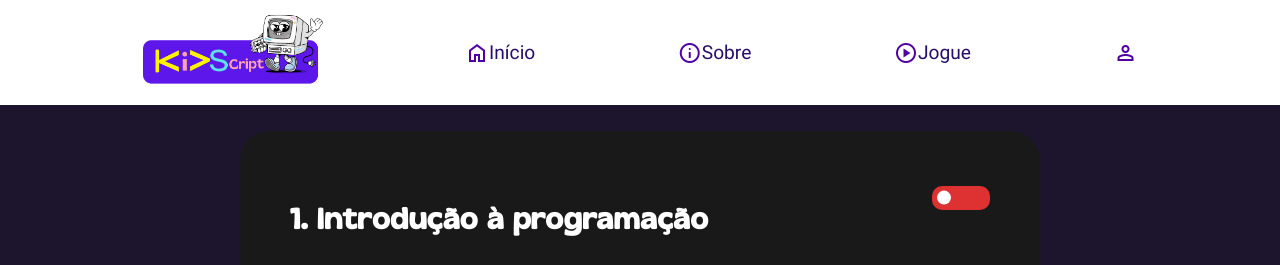
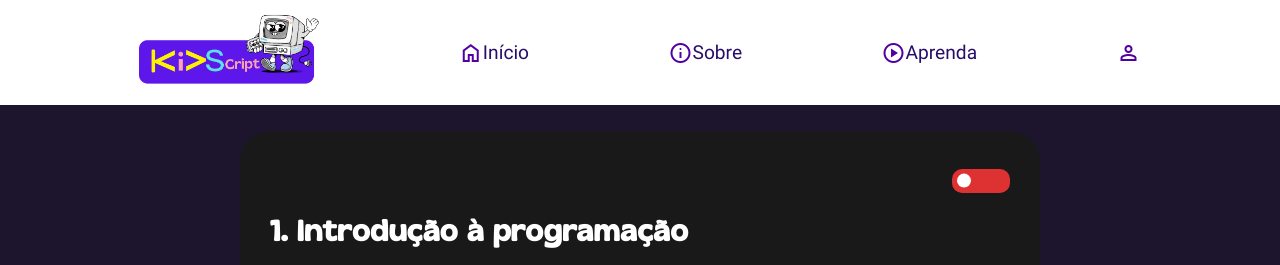
Before and after one commit to alibiohenrique/projeto-tcc, a PHP site: page /pages/content.php in a window 1280 px wide. Shown: the top 265 px of the page. Run offline with PHP 8.4, Linux system fonts and the light colour scheme.

Commit message:
referencias,header jogue e botão do modulo

```diff
--- a/assets/script/profile.js
+++ b/assets/script/profile.js
@@ -1,3 +1,4 @@
+// Referência para criar o blur W3schools e developer.mozilla
 
 function activeBlur(){
     const element = document.getElementById("blur");
--- a/components/header/header.php
+++ b/components/header/header.php
@@ -25,7 +25,7 @@
                     <span class="material-symbols-outlined">
                         play_circle
                     </span>
-                    <p class="highlight-hover">Jogue</p>
+                    <p class="highlight-hover">Aprenda</p>
                 </a>
             </li>
 
--- a/pages/about.php
+++ b/pages/about.php
@@ -28,6 +28,9 @@
         <h2>Sobre Nós</h2 data-aos="fade-left">
 
         <div class="mvv">
+
+        <!--  Utilizção de Data aos para animações da página  -->
+
             <div class="mission card" data-aos="fade-left">
                 <h3>Nossa missão</h3>
                 <p>
--- a/pages/content.php
+++ b/pages/content.php
@@ -24,13 +24,16 @@
             <div class="expSection" id="expSection">
                 <div class="exp-inform">
                     <div class="video">
-                        <div class="title-btn">
-
-                            <h2>1. Introdução à programação</h2>
+                        <!-- Referência para criação visual do botãõ Universe.io -->
+                        <div class="btn_div">
                             <label class="switch btn-exp">
                                 <input type="checkbox" id="toggle">
                                 <span class="slider"></span>
                             </label>
+                        </div>
+
+                        <div class="title-btn">
+                            <h2>1. Introdução à programação</h2>
                         </div>
                         <iframe src="https://www.youtube.com/embed/eIEPOiuk-Gs?si=wSboZT3AJj4EQNFs" title="YouTube video player" frameborder="0" allow="accelerometer; autoplay; clipboard-write; encrypted-media; gyroscope; picture-in-picture; web-share" referrerpolicy="strict-origin-when-cross-origin" allowfullscreen></iframe>
                     </div>
@@ -38,7 +41,6 @@
 
                     <div id="modulo" class="text-content">
                         <h2>O que é programação?</h2>
-                        <!-- <p>Programação é como aprender um novo idioma para se comunicar com máquinas e computadores. Quando programamos, damos instruções especificas sobre o que as máquinas devem fazer. Com isso, é possível criar aplicativos, jogos, sites e controlar robôs, ensinando as máquinas a realizar tarefas de acordo com suas necessidades e desejos.</p> -->
 
                         <p>A programação é como falar com máquinas e computadores e foi criada para dizer o que queremos que as máquinas façam. Com a programação, é possível criar aplicativos, jogos, sites e controlar robôs, ensinando as máquinas a realizar tarefas de acordo com nossas necessidades</p>
 
--- a/pages/profile.php
+++ b/pages/profile.php
@@ -44,6 +44,8 @@ $name = isset($_SESSION['user_name']) ? $_SESSION['user_name'] : "Nome não disp
     <main>
 
         <div class="section profile" id="section">
+
+        <!-- Funcionalidade de pop-up utilizando bootstrap -->
 
             <div class="modal fade" id="staticBackdrop" data-bs-backdrop="static" data-bs-keyboard="false" tabindex="-1"
                 aria-labelledby="staticBackdropLabel" aria-hidden="true">
--- a/styles/content.css
+++ b/styles/content.css
@@ -23,21 +23,6 @@ header {
     padding: 30px;
     gap: 20px;
     border-radius: 30px;
-}
-
-.title-btn{
-    display: flex;
-    justify-content: space-between;
-    margin: 20px;
-}
-
-.title-btn .btn-exp{
-    margin-top: 5px;
-}
-
-.text-content .btn-exp{
-    background: var(--cyan);
-    margin-top: 20px;
 }
 
 .video {
@@ -71,9 +56,15 @@ header {
 .ligth-mode p, .ligth-mode h2{
     color: #000;
 }
+.btn_div{
+    display: flex;
+    align-items: flex-end;
+    justify-content: end;
+    width: 100%;
+}
 
 .btn{
-    margin-top: 20px;
+    margin: 20px 0;
     font-size: 1em;
     font-family: gliker;
 }
@@ -82,13 +73,6 @@ header {
     background: var(--black);
 }
 
-.program_module{
-    display: visible;
-}
-
-.style_module{
-    display: none;
-}
 
 @media screen and (width > 768px) {
 
--- a/styles/main.css
+++ b/styles/main.css
@@ -288,6 +288,7 @@ hr {
     }
 }
 
+/* Inteligência Artifial utilizada para referênciar sintaxe de media screen */
 
 @media screen and (width < 768px) {
 
--- a/styles/utils.css
+++ b/styles/utils.css
@@ -73,36 +73,6 @@ input[type="number"] {
     --red: #de3232;
     --pink: #fcb7fc;
 
-    /* FONT-SIZES */
-
-    --xs: 0.75rem;
-    /* 12px */
-    --sm: 0.875rem;
-    /* 14px */
-    --base: 1rem;
-    /* 16px */
-    --lg: 1.125rem;
-    /* 18px */
-    --xl: 1.25rem;
-    /* 20px */
-    --2xl: 1.5rem;
-    /* 24px */
-    --3xl: 1.875rem;
-    /* 30px */
-    --4xl: 2.25rem;
-    /* 36px */
-    --5xl: 3rem;
-    /* 48px */
-    --6xl: 3.75rem;
-    /* 60px */
-    --7xl: 4.5rem;
-    /* 72px */
-    --8xl: 6rem;
-    /* 96px */
-    --9xl: 8rem;
-    /* 128px */
-
-
     /* PROPERTIES */
 
     --header-color: var(--purple);
@@ -133,7 +103,6 @@ input[type="number"] {
     src: url(../assets/fonts/Gliker/Gliker-Regular.ttf);
 }
 
-@import url('https://fonts.googleapis.com/css2?family=Knewave&display=swap');
 /* ref */
 
 /* https://uiverse.io/ : for some buttons */
@@ -379,6 +348,7 @@ hr {
 /* limit-exceed */
 
 /* background blur effect */
+/* Referência para criar efeito blur W3schools e developer.mozilla*/
 
 .blur {
     position: fixed;
```
Also changed, not shown: index.php (+7 -7 lines), pages/content-1.php (+5 -3 lines).
